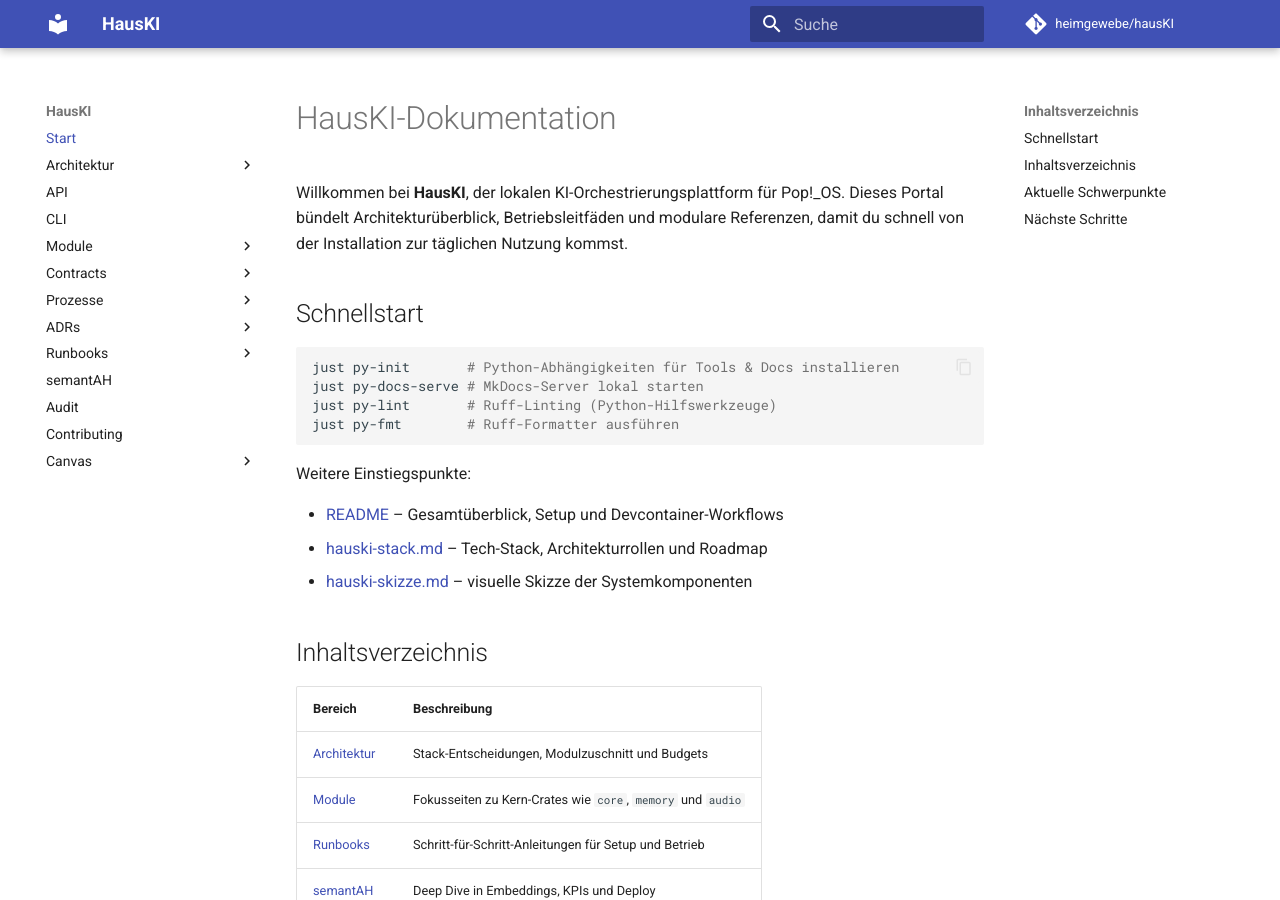
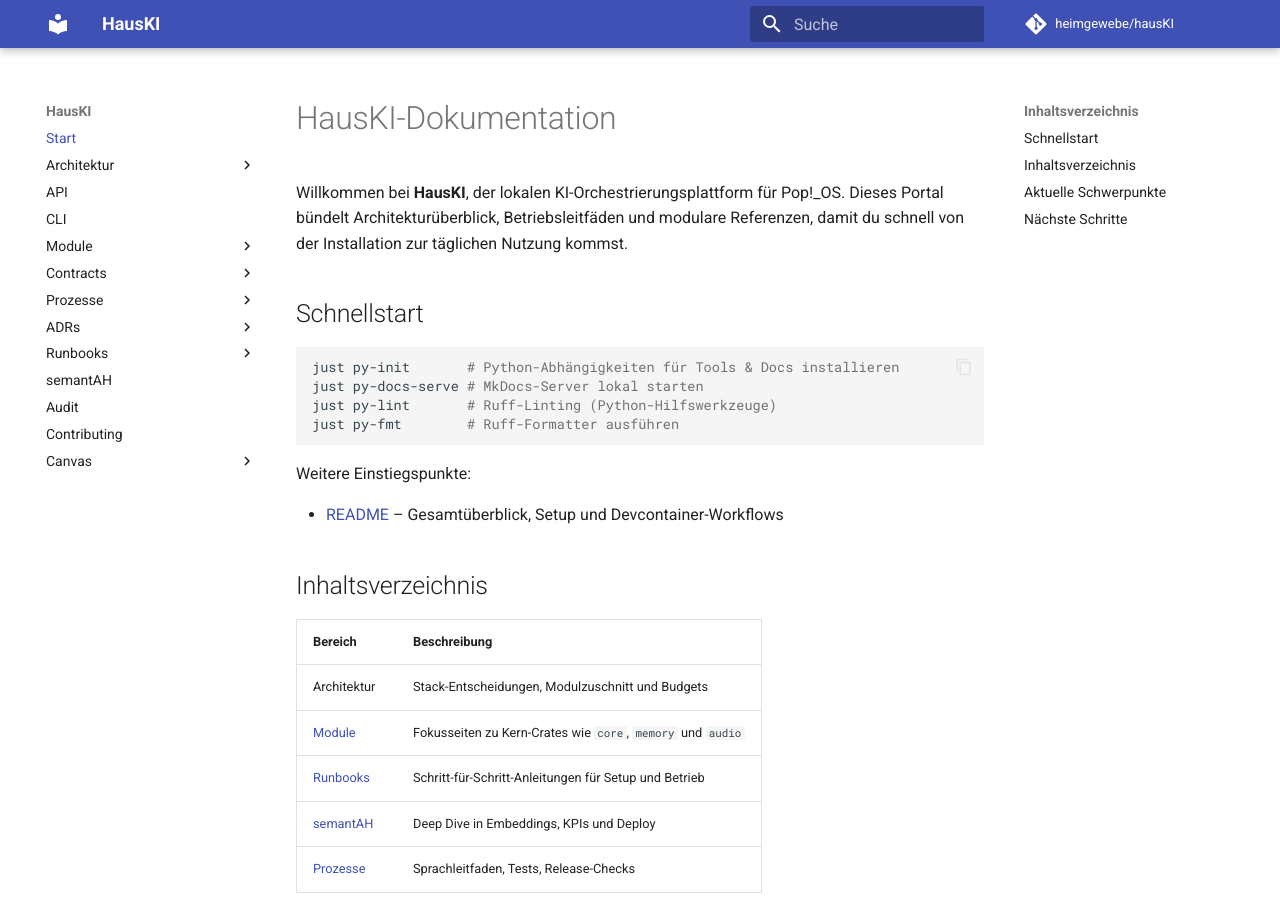
Before and after one commit to heimgewebe/hausKI, an MkDocs documentation site: the page built from docs/index.md, in a window 1280 px wide and 900 px high. Built offline with MkDocs 1.6.1 and Material for MkDocs 9.7.7, drawn with Linux system fonts in a browser that asks for light colours; comment, search, counter and statistics services are not loaded.

Commit message:
docs: fix broken local and external links
Comments out links to missing local files (`hauski-stack.md`, `hauski-skizze.md`) and broken external links (`metarepo` docs) to fix `lychee` CI failures.
Also updates `mkdocs.yml` and `.lycheeignore` to reflect these changes.

```diff
--- a/docs/index.md
+++ b/docs/index.md
@@ -14,14 +14,14 @@ just py-fmt        # Ruff-Formatter ausführen
 Weitere Einstiegspunkte:
 
 - [README](https://github.com/heimgewebe/hausKI/blob/main/README.md) – Gesamtüberblick, Setup und Devcontainer-Workflows
-- [hauski-stack.md](./hauski-stack.md) – Tech-Stack, Architekturrollen und Roadmap
-- [hauski-skizze.md](./hauski-skizze.md) – visuelle Skizze der Systemkomponenten
+<!-- - [hauski-stack.md](./hauski-stack.md) – Tech-Stack, Architekturrollen und Roadmap -->
+<!-- - [hauski-skizze.md](./hauski-skizze.md) – visuelle Skizze der Systemkomponenten -->
 
 ## Inhaltsverzeichnis
 
 | Bereich | Beschreibung |
 | --- | --- |
-| [Architektur](./hauski-stack.md) | Stack-Entscheidungen, Modulzuschnitt und Budgets |
+| Architektur <!-- (./hauski-stack.md) --> | Stack-Entscheidungen, Modulzuschnitt und Budgets |
 | [Module](modules/index.md) | Fokusseiten zu Kern-Crates wie `core`, `memory` und `audio` |
 | [Runbooks](runbooks/index.md) | Schritt-für-Schritt-Anleitungen für Setup und Betrieb |
 | [semantAH](semantah.md) | Deep Dive in Embeddings, KPIs und Deploy |
--- a/mkdocs.yml
+++ b/mkdocs.yml
@@ -16,8 +16,8 @@ theme:
 nav:
   - Start: index.md
   - Architektur:
-      - Vision: hauski-skizze.md
-      - Stack: hauski-stack.md
+      # - Vision: hauski-skizze.md
+      # - Stack: hauski-stack.md
       - Status: ist-stand-vs-roadmap.md
       - Inkonsistenzen: inconsistencies.md
       - Ambient Assistant: ambient-assistant.md
```
Also changed, not shown: README.md (+4 -4 lines), docs/adr/ADR-0001__ziele-und-scope.md (+1 -1 lines), docs/hauski-guidance.md (+2 -2 lines), docs/ist-stand-vs-roadmap.md (+2 -2 lines), 1 other file.
